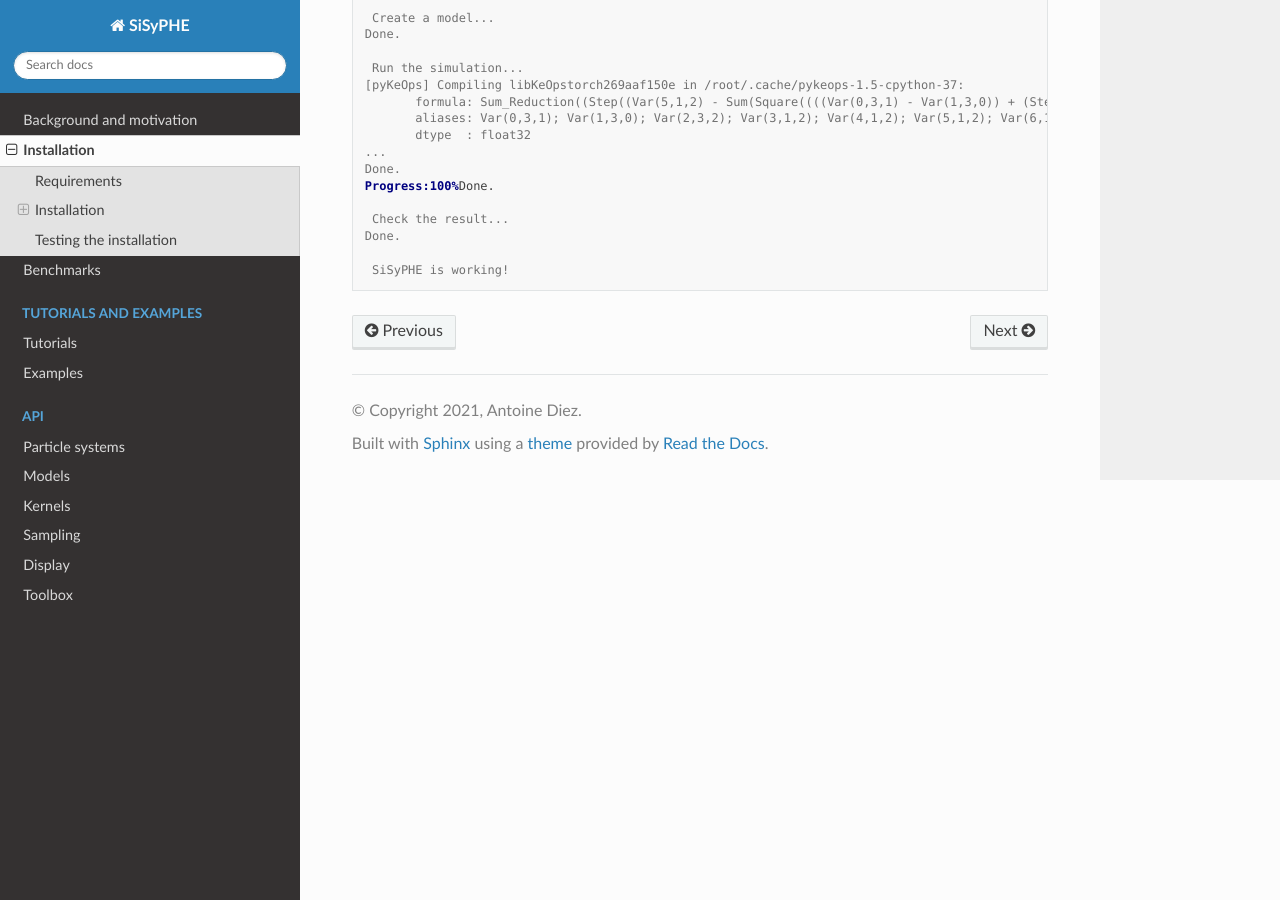
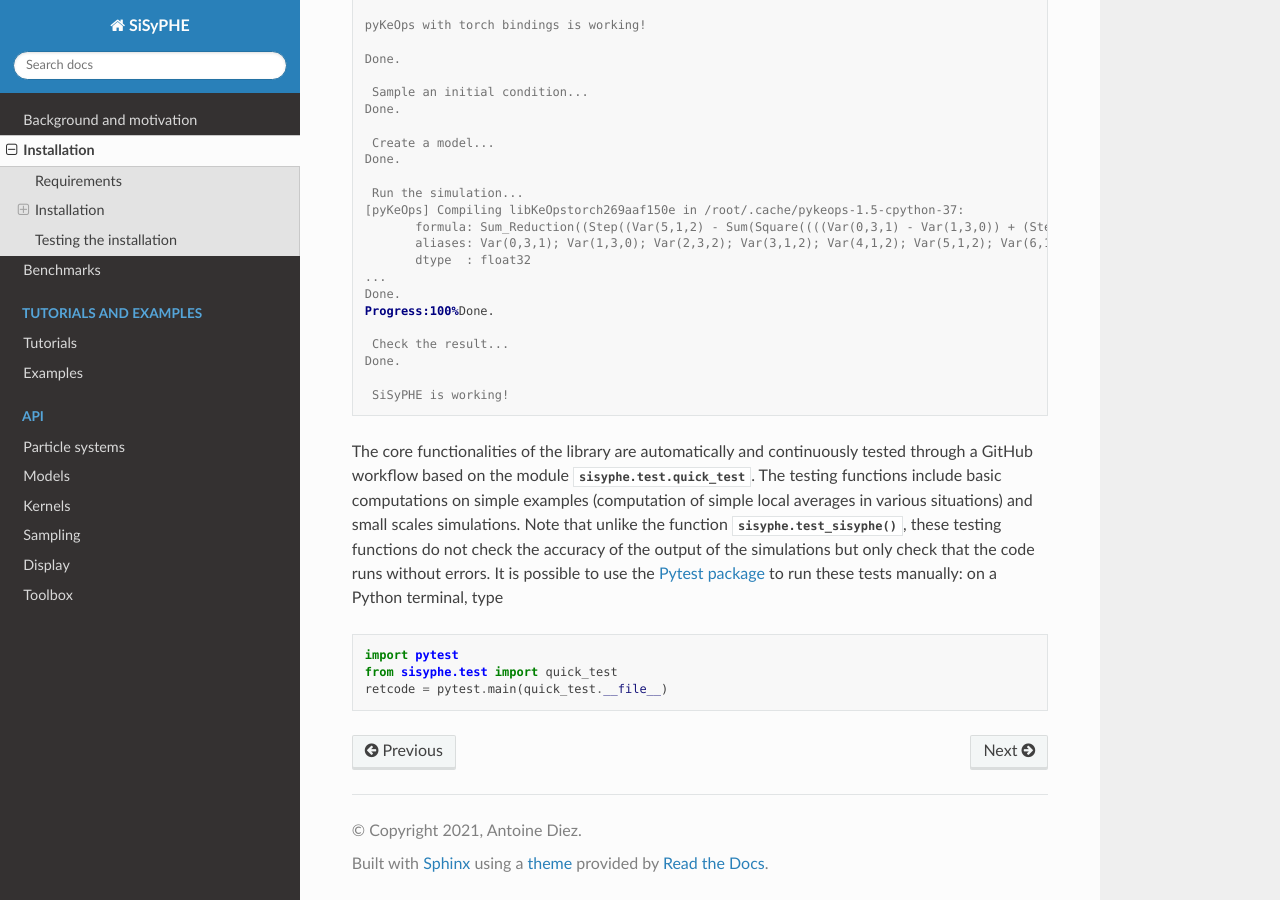
Before and after one commit to antoinediez/Sisyphe, a Sphinx documentation site: the page built from doc/installation.rst, in a window 1280 px wide and 900 px high, scrolled down 1766 px. Built offline with Sphinx 7.4.7 and the Read the Docs theme 2.0.0, drawn with Linux system fonts in a browser that asks for light colours; some of the changed text lies outside the part shown.

Commit message:
describe the quick testing procedure in the doc

```diff
--- a/doc/index.rst
+++ b/doc/index.rst
@@ -4,7 +4,7 @@
    contain the root `toctree` directive.
 
 Simulation of Systems of interacting mean-field Particles with High Efficiency
-**********************************************************
+************************************************************************************
 
 .. image:: _static/ball.png
     :scale: 70%
--- a/doc/installation.rst
+++ b/doc/installation.rst
@@ -52,6 +52,9 @@ Testing the installation
 
 The following test function will check the configuration and run the simulation of a system of body-oriented particles (see the example gallery). This simulation uses the main features of the SiSyPHE library: a complex system, nontrivial boundary conditions, a sampling-based interaction mechanism, the blocksparse reduction method and a nontrivial initial condition. Moreover, this model is `theoretically well-understood <https://arxiv.org/abs/2101.10864>`_ which provides a theoretical baseline to check the accuracy of the output of the simulation.
 
+.. warning::
+    This function is mainly intended to be runned on a GPU. Running this function on a CPU will take a long time! See below for a quick testing procedure.
+
 In a Python terminal, type
 
 .. code-block:: python
@@ -100,3 +103,12 @@ On a fresh environment, it should return
     Done.
 
      SiSyPHE is working!
+
+
+The core functionalities of the library are automatically and continuously tested through a GitHub workflow based on the module :mod:`sisyphe.test.quick_test`. The testing functions include basic computations on simple examples (computation of simple local averages in various situations) and small scales simulations. Note that unlike the function :meth:`sisyphe.test_sisyphe()`, these testing functions do not check the accuracy of the output of the simulations but only check that the code runs without errors. It is possible to use the `Pytest package <https://docs.pytest.org/en/6.2.x/>`_ to run these tests manually: on a Python terminal, type
+
+.. code-block:: python
+
+    import pytest
+    from sisyphe.test import quick_test
+    retcode = pytest.main(quick_test.__file__)
```
Also changed, not shown: 12 other files.
